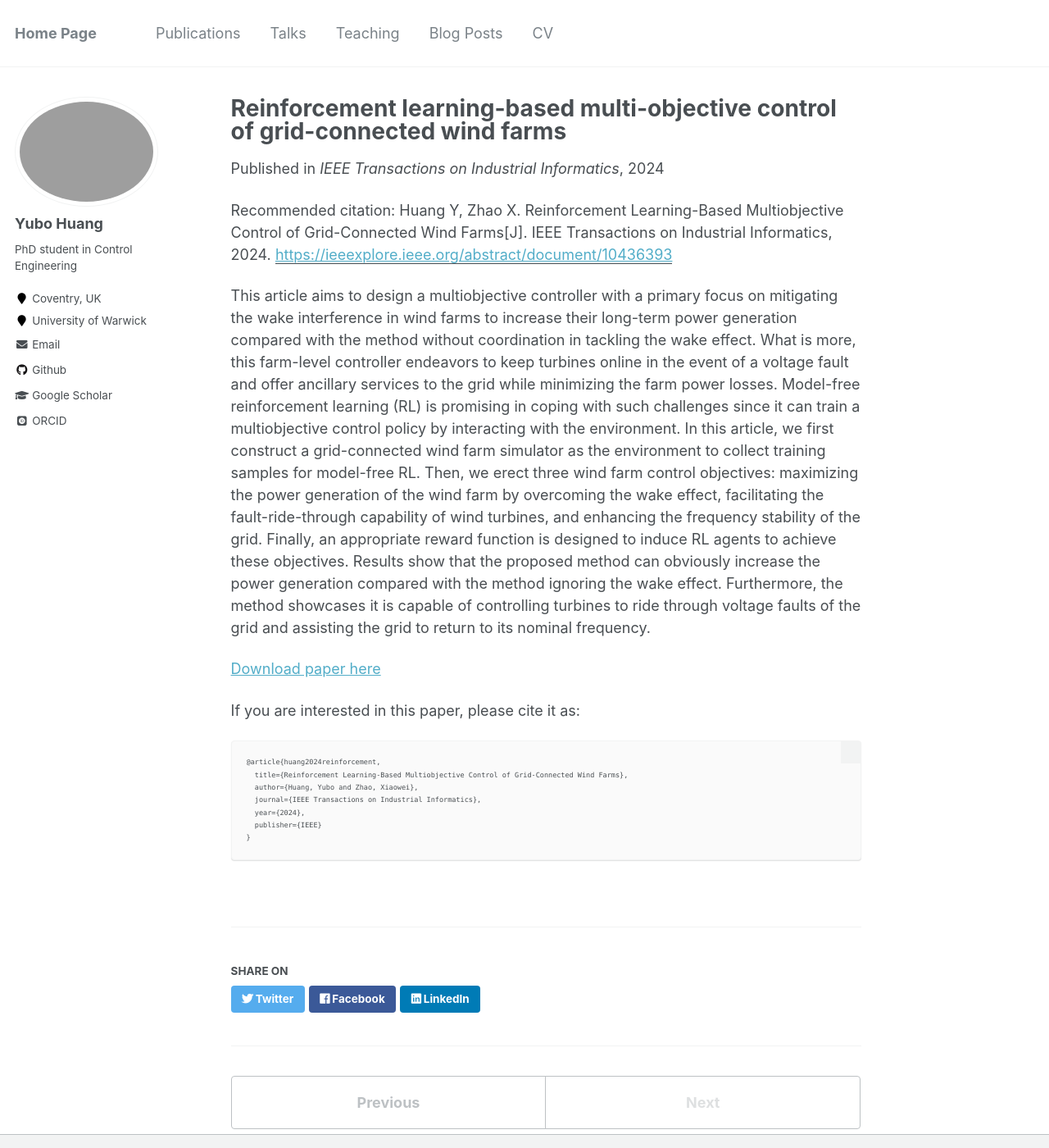
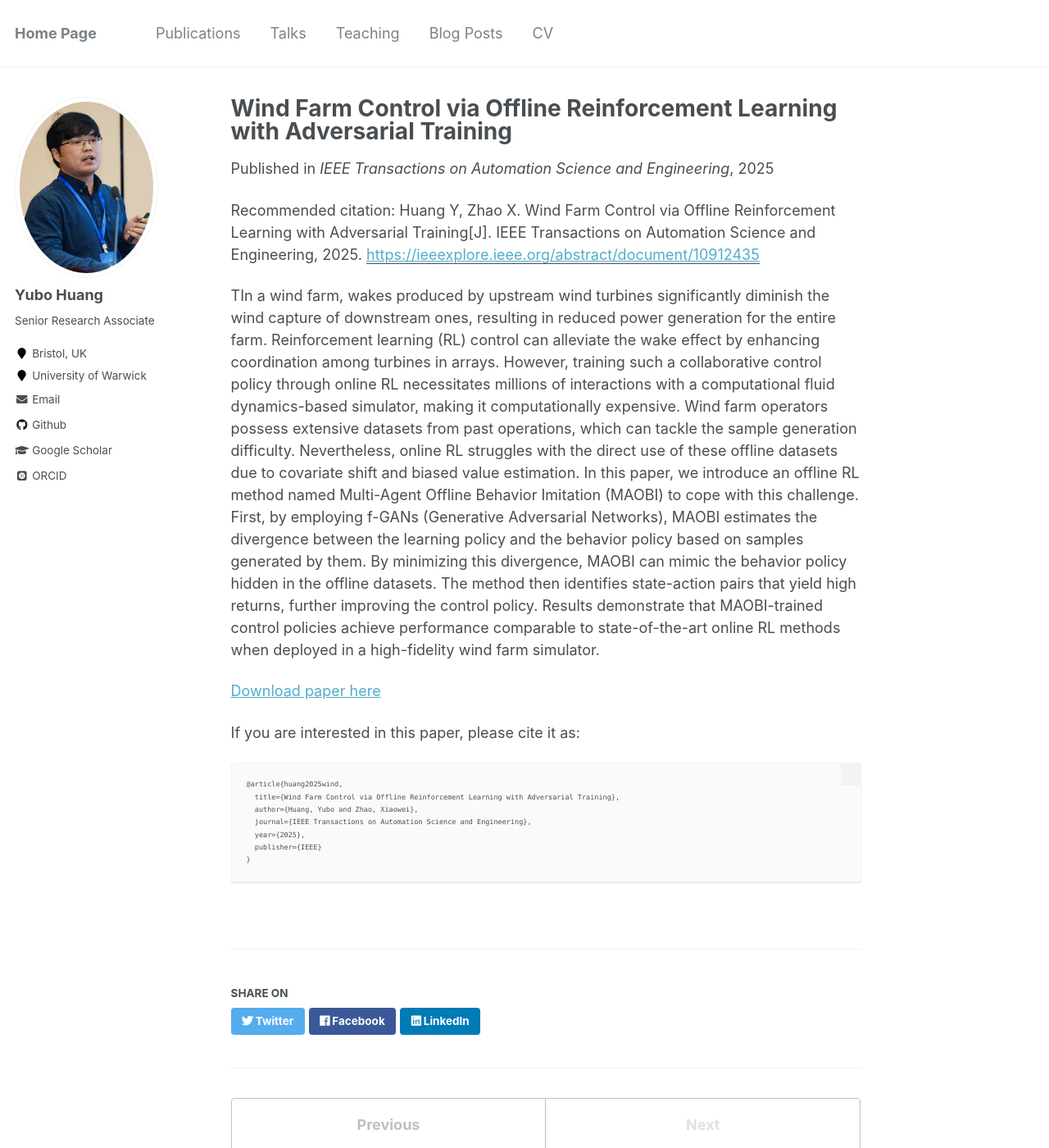
Before and after one commit to Yubo-Huang/Yubo-Huang.github.io, a Jekyll site: the page built from _publications/2025-3-02.md, in a window 1280 px wide and 1400 px high. Shown: the whole window at 82% size. Built offline with Jekyll 4.4.1, drawn with Linux system fonts in a browser that asks for light colours; some web fonts are replaced.

Commit message:
Added new paper published in 2025-03 and updated my position in Bristol

````diff
--- a/_config.yml
+++ b/_config.yml
@@ -81,9 +81,9 @@ analytics:
 # Site Author
 author:
   name             : "Yubo Huang"
-  avatar           : "YB.jpeg"
-  bio              : "PhD student in Control Engineering"
-  location         : "Coventry, UK"
+  avatar           : "Yubo.png"
+  bio              : "Senior Research Associate"
+  location         : "Bristol, UK"
   employer         : "University of Warwick"
   pubmed           :
   googlescholar    : "https://scholar.google.com.hk/citations?hl=zh-CN&user=ftufshoAAAAJ"
--- /dev/null
+++ b/_publications/2025-3-02.md
@@ -0,0 +1,25 @@
+---
+title: "Wind Farm Control via Offline Reinforcement Learning with Adversarial Training"
+collection: publications
+permalink: /publication/2009-10-01-paper-title-number-1
+excerpt: 'Reinforcement learning; Wind Farm Control'
+date: 2025-3-02
+venue: 'IEEE Transactions on Automation Science and Engineering'
+paperurl: 'https://ieeexplore.ieee.org/abstract/document/10912435'
+citation: 'Huang Y, Zhao X. Wind Farm Control via Offline Reinforcement Learning with Adversarial Training[J]. IEEE Transactions on Automation Science and Engineering, 2025.'
+---
+TIn a wind farm, wakes produced by upstream wind turbines significantly diminish the wind capture of downstream ones, resulting in reduced power generation for the entire farm. Reinforcement learning (RL) control can alleviate the wake effect by enhancing coordination among turbines in arrays. However, training such a collaborative control policy through online RL necessitates millions of interactions with a computational fluid dynamics-based simulator, making it computationally expensive. Wind farm operators possess extensive datasets from past operations, which can tackle the sample generation difficulty. Nevertheless, online RL struggles with the direct use of these offline datasets due to covariate shift and biased value estimation. In this paper, we introduce an offline RL method named Multi-Agent Offline Behavior Imitation (MAOBI) to cope with this challenge. First, by employing f-GANs (Generative Adversarial Networks), MAOBI estimates the divergence between the learning policy and the behavior policy based on samples generated by them. By minimizing this divergence, MAOBI can mimic the behavior policy hidden in the offline datasets. The method then identifies state-action pairs that yield high returns, further improving the control policy. Results demonstrate that MAOBI-trained control policies achieve performance comparable to state-of-the-art online RL methods when deployed in a high-fidelity wind farm simulator.
+
+[Download paper here](https://ieeexplore.ieee.org/abstract/document/10912435)
+
+
+If you are interested in this paper, please cite it as:
+```
+@article{huang2025wind,
+  title={Wind Farm Control via Offline Reinforcement Learning with Adversarial Training},
+  author={Huang, Yubo and Zhao, Xiaowei},
+  journal={IEEE Transactions on Automation Science and Engineering},
+  year={2025},
+  publisher={IEEE}
+}
+```
````
Also changed, not shown: _pages/about.md (+5 -5 lines), _pages/cv.md (+6 -1 lines), images/Picture1.png (added), images/Yubo.png (added), 2 other files.
